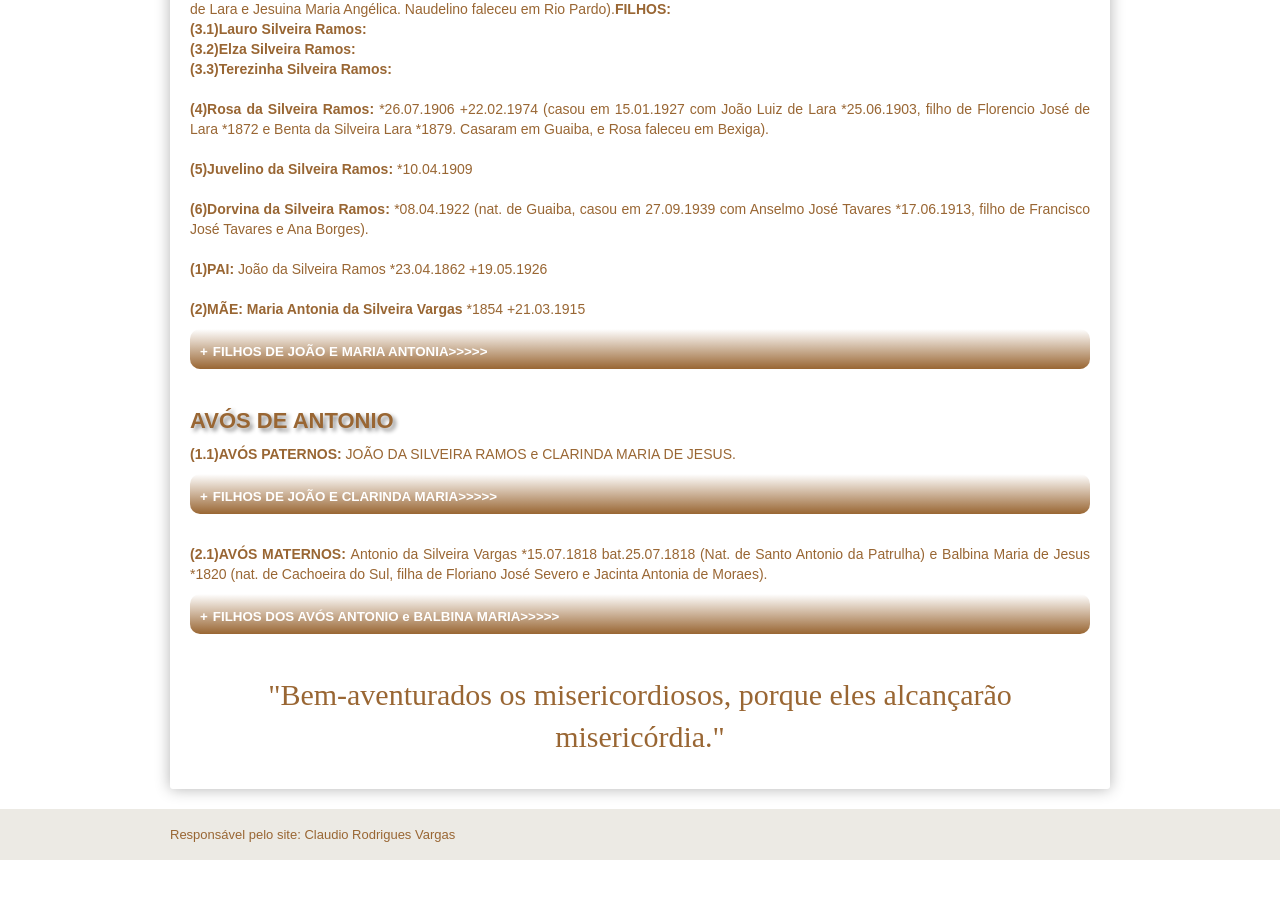
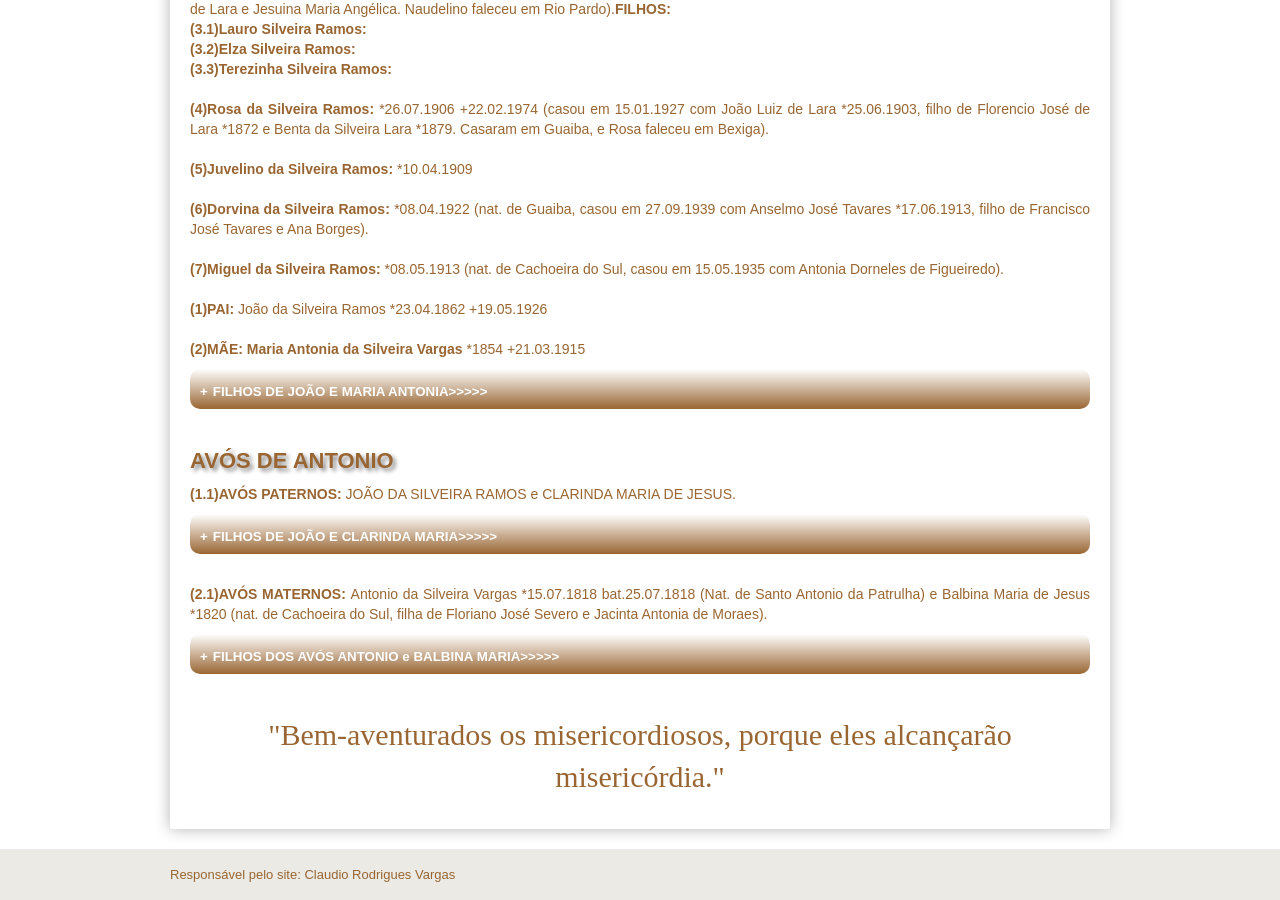
Before and after one commit to claudiovargas1955/claudiovargas1955.github.io, a Jekyll site: the page built from _pages/familia-silveira-ramos.html, in a window 1280 px wide and 900 px high, scrolled down 649 px. Built offline with Jekyll 4.4.1, drawn with Linux system fonts in a browser that asks for light colours; some web fonts are replaced; before the commit the page ends 1509 px from its top, so only the background shows below that.

Commit message:
Update familia-silveira-ramos.html

```diff
--- a/_pages/familia-silveira-ramos.html
+++ b/_pages/familia-silveira-ramos.html
@@ -119,6 +119,8 @@ José de Lara *1872 e Benta da Silveira Lara *1879. Casaram em Guaiba, e Rosa fa
 
 <b>(6)Dorvina da Silveira Ramos: </b>*08.04.1922 (nat. de Guaiba, casou em 27.09.1939 com Anselmo José Tavares *17.06.1913, filho de
 Francisco José Tavares e Ana Borges).<br><br>
+
+<b>(7)Miguel da Silveira Ramos: </b>*08.05.1913 (nat. de Cachoeira do Sul, casou em 15.05.1935 com Antonia Dorneles de Figueiredo).<br><br>
 
 <b>(1)PAI: </b>João da Silveira Ramos *23.04.1862 +19.05.1926<br><br>
 
```
